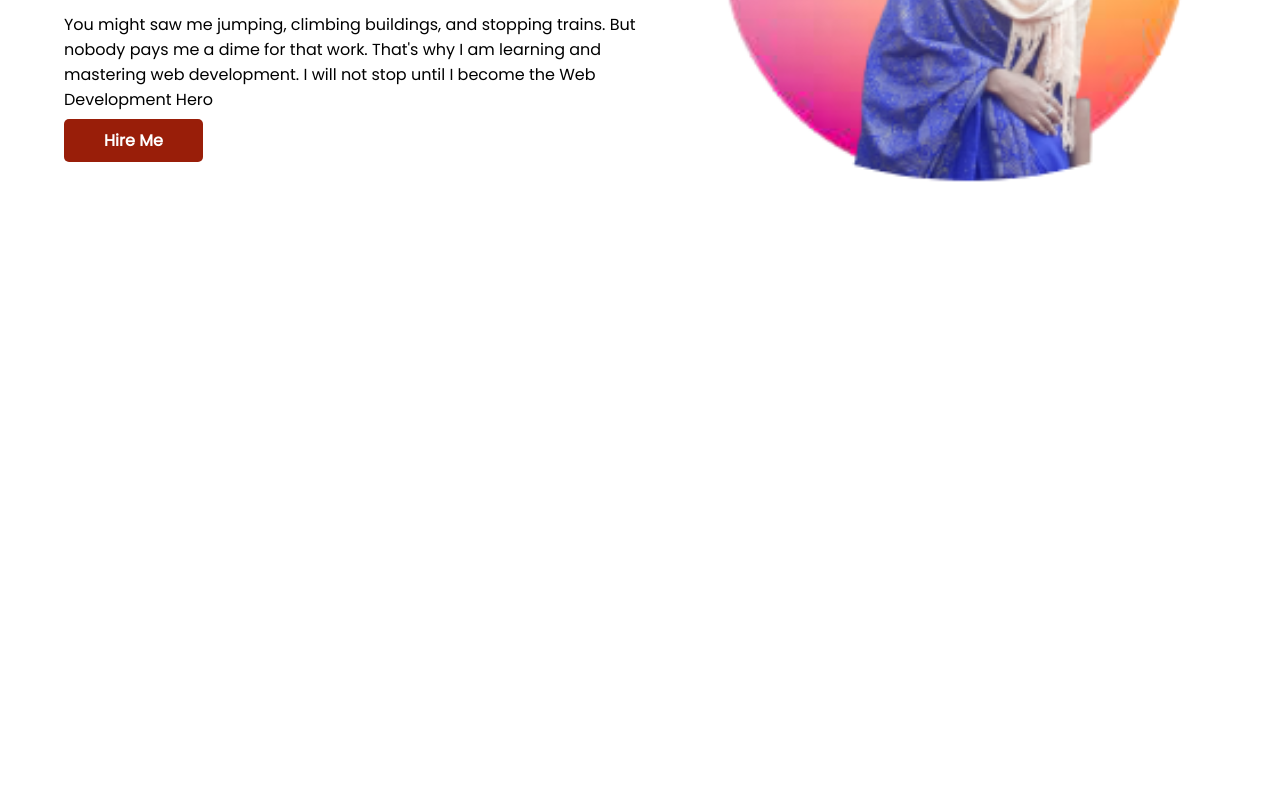
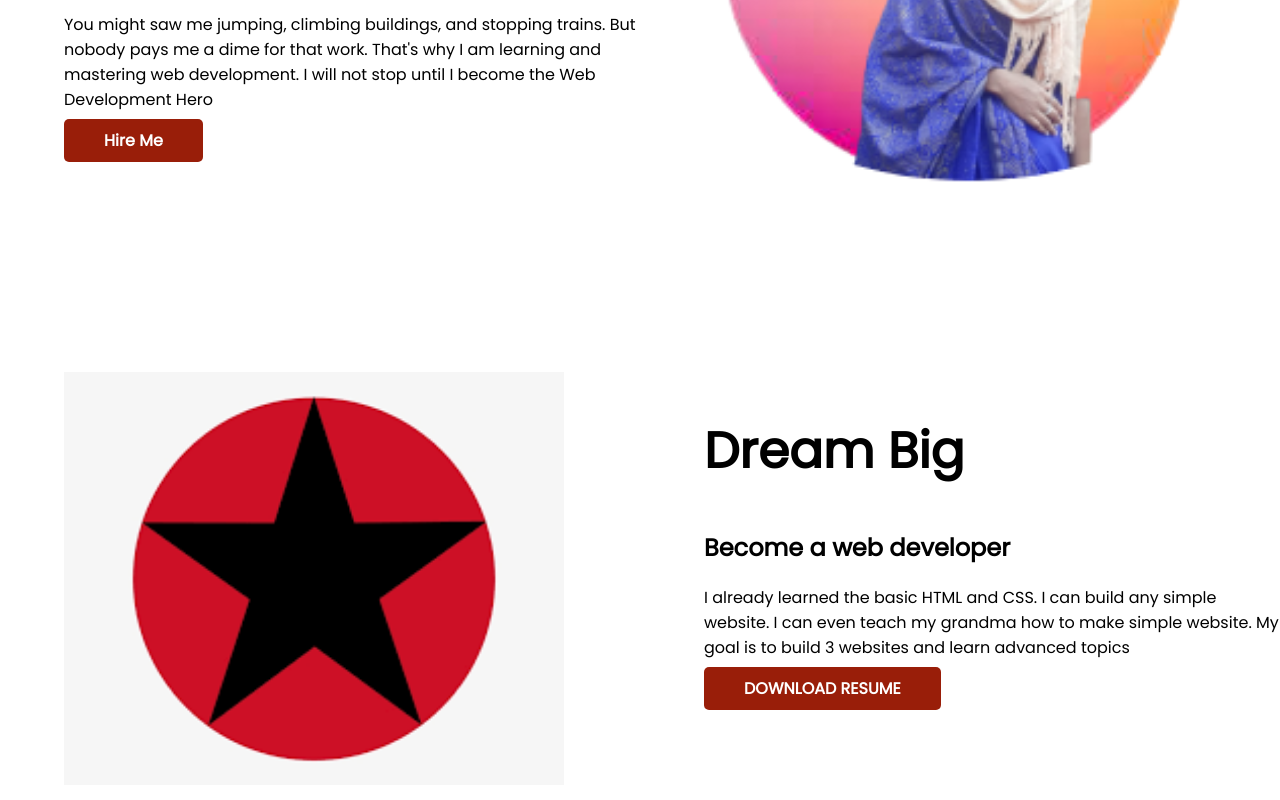
Before and after one commit to TasnimSultana/developer-protfolio, a plain HTML site: page index.html in a window 1280 px wide. Shown: the part 310-1110 px from the top of the page. Before the commit the page ends 800 px from the top, so only its background shows below. Drawn offline with Linux system fonts and the light colour scheme.

Commit message:
dream added

```diff
--- a/index.html
+++ b/index.html
@@ -29,7 +29,19 @@
         </div>
     </section>
 
+    <section class="dream-big">
+        <div class="half-width">
+            <img src="bg-image/images.png" alt="">
+        </div>
+        <div class="half-width">
+            <h1>Dream Big</h1>
+            <h2>Become a web developer</h2>
+            <p>I already learned the basic HTML and CSS. I can build any simple website. I can even teach my grandma how
+                to make simple website. My goal is to build 3 websites and learn advanced topics</p>
+            <a class="link-button" target="_blank" href="">DOWNLOAD RESUME</a>
+        </div>
 
+    </section>
 
 
 
--- a/style.css
+++ b/style.css
@@ -12,6 +12,7 @@ h1{
 }
 section{
     display: flex;
+    margin-bottom: 150px;
 }
 .half-width{
     width: 50%;
```
Also changed, not shown: Saved Pictures/Saved Pictures/WhatsApp Image 2021-11-12 at 10.07.34 PM.jpeg (added), Saved Pictures/Saved Pictures/WhatsApp Image 2021-11-30 at 11.35.17 AM.jpeg (added), Saved Pictures/Saved Pictures/WhatsApp Image 2021-11-30 at 11.35.19 AM.jpeg (added), Saved Pictures/Saved Pictures/WhatsApp Image 2021-11-30 at 11.35.20 AM.jpeg (added), Saved Pictures/Saved Pictures/istockphoto-1281083606-170667a.jpg (added), bg-image/bg-image/378-3788500_-gradient-fade-colorful-colourful-circle-background-circle.png (added), bg-image/bg-image/download (2).jpg (added), bg-image/bg-image/download (3).jpg (added), bg-image/bg-image/images.jpg (added), bg-image/bg-image/images.png (added), 1 other file.
